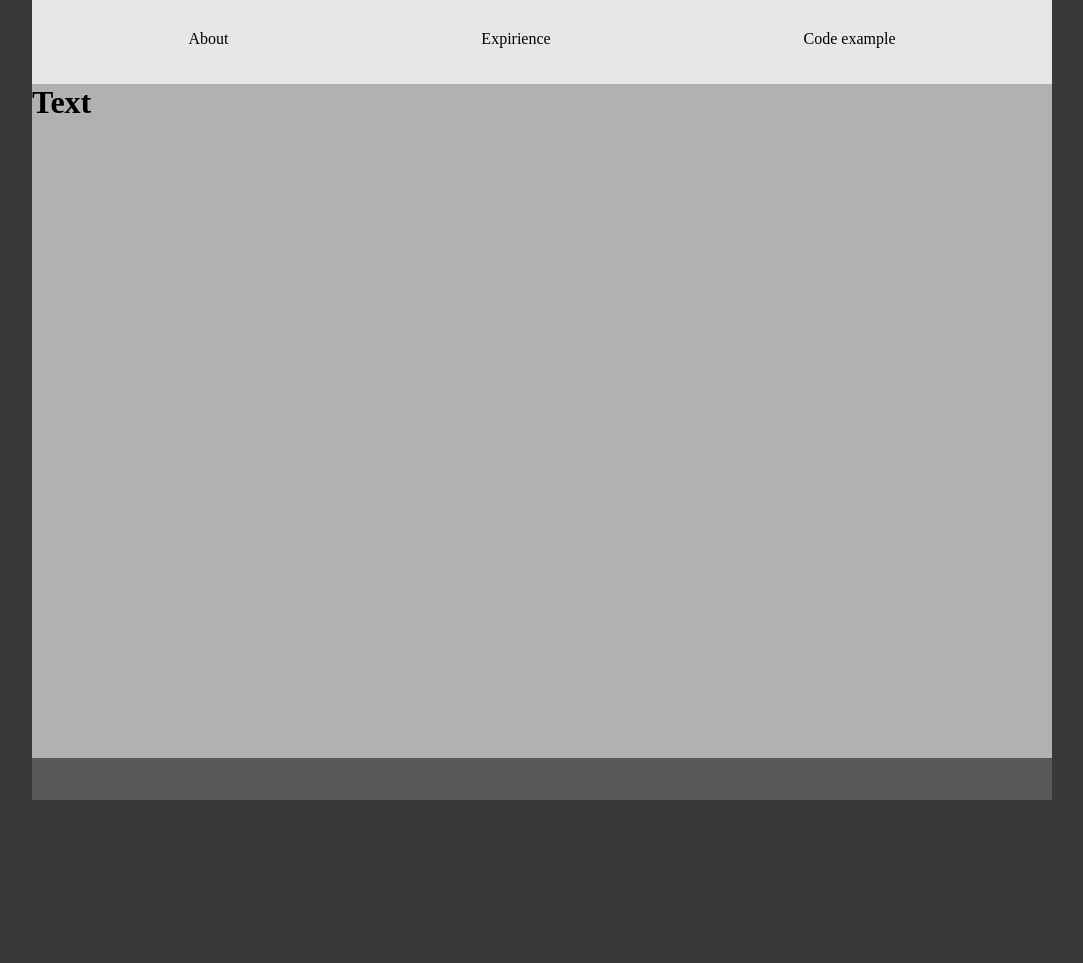
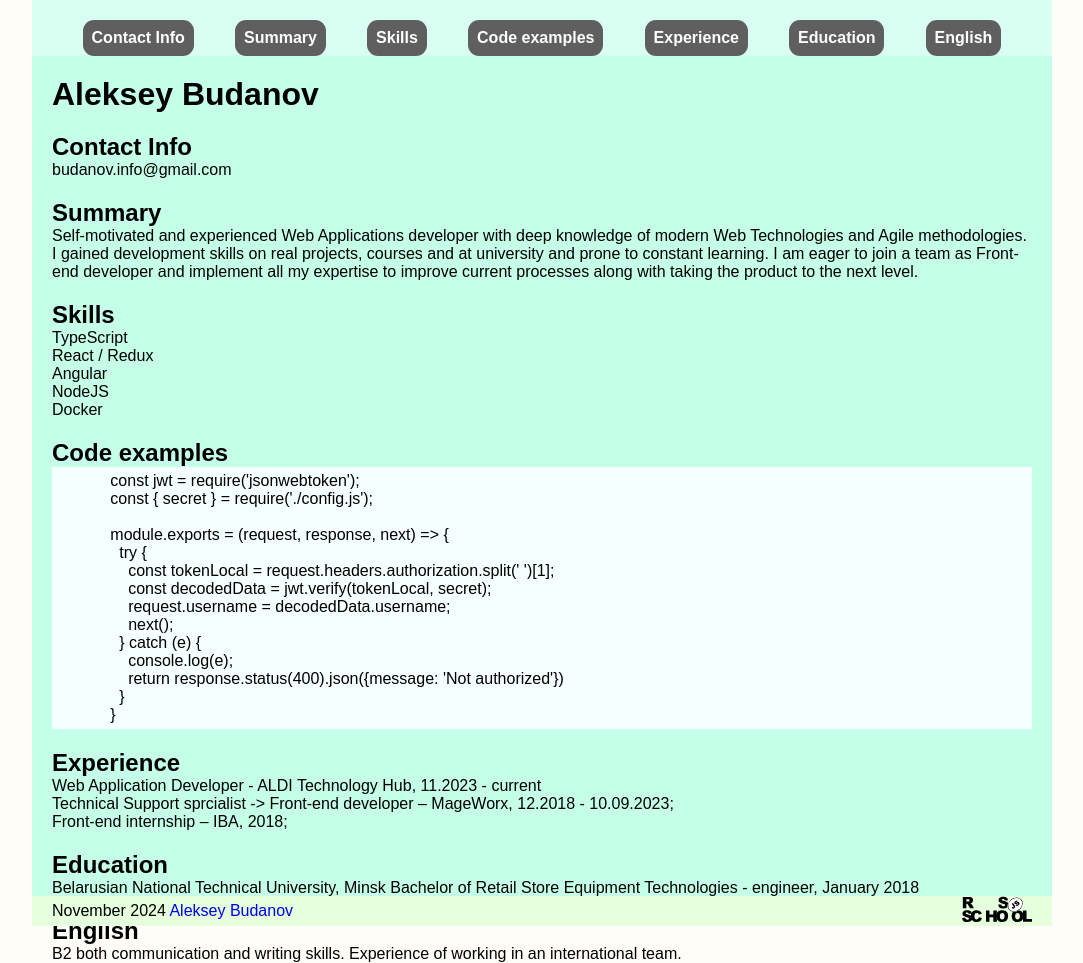
Before and after one commit to AlekseyMinsk/rsschool-cv, a plain HTML site: page index.html in a window 1280 px wide. Shown: the whole page, without its empty margins (98-1181 px from the left). Before the commit the page ends 800 px from the top, so only its background shows below. Drawn offline with Linux system fonts and the light colour scheme.

Commit message:
feat: add content

```diff
--- a/index.html
+++ b/index.html
@@ -5,7 +5,7 @@
 <meta charset="utf-8">
 <meta name="viewport" content="width=device-width, initial-scale=1">
 <title>Aleksey Budanov CV </title>
-<link rel="stylesheet" href="./style/styles.css">
+<link rel="stylesheet" href="./styles/styles.css">
 </head>
 
 <body>
@@ -13,16 +13,91 @@
     <header class="header">
       <nav class="navigation">
         <ul class="nav-links">
-          <li>About</li>
-          <li>Expirience</li>
-          <li>Code example</li>
+          <li>Contact Info</li>
+          <li>Summary</li>
+          <li>Skills</li>
+          <li>Code examples</li>
+          <li>Experience</li>
+          <li>Education</li>
+          <li>English</li>
         </ul>
       </nav>
     </header>
     <main class="main">
-      <h1 class="h1-title">Text</h1>
+      <h1 class="h1-title">Aleksey Budanov</h1>
+      <article>
+        <h2>Contact Info</h2>
+        <p>
+          budanov.info@gmail.com
+        </p>
+      </article>
+      <article>
+        <h2>Summary</h2>
+        <p>
+          Self-motivated and experienced Web Applications developer with deep knowledge of modern Web Technologies and Agile methodologies. I gained development skills on real projects, courses and at university and prone to constant learning. I am eager to join a team as Front-end developer and implement all my expertise to improve current processes along with taking the product to the next level.
+        </p>
+      </article>
+      <article>
+        <h2>Skills</h2>
+        <ul>
+          <li>TypeScript</li>
+          <li>React / Redux</li>
+          <li>Angular</li>
+          <li>NodeJS</li>
+          <li>Docker</li>
+        </ul>
+      </article>
+      <article>
+        <h2>Code examples</h2>
+        <p>
+          <pre>
+            const jwt = require('jsonwebtoken');
+            const { secret } = require('./config.js');
+
+            module.exports = (request, response, next) => {
+              try {
+                const tokenLocal = request.headers.authorization.split(' ')[1];
+                const decodedData = jwt.verify(tokenLocal, secret);
+                request.username = decodedData.username;
+                next();
+              } catch (e) {
+                console.log(e);
+                return response.status(400).json({message: 'Not authorized'})
+              }
+            }
+</pre>
+        </p>
+      </article>
+      <article>
+        <h2>Experience</h2>
+        <p>
+          <ul>
+            <li>Web Application Developer - ALDI Technology Hub, 11.2023 - current</li>
+            <li>Technical Support sprcialist -> Front-end developer – MageWorx, 12.2018 - 10.09.2023;</li>
+            <li>Front-end internship – IBA, 2018;</li>
+          </ul>
+        </p>
+      </article>
+      <article>
+        <h2>Education</h2>
+        <p>Belarusian National Technical University, Minsk
+          Bachelor of Retail Store Equipment Technologies - engineer, January 2018</p>
+      </article>
+      <article>
+        <h2>English</h2>
+        <p>B2 both communication and writing skills. Experience of working in an international team.</p>
+      </article>
     </main>
-    <footer class="footer"></footer>
+    <footer class="footer">
+      <div><span>November 2024</span>
+      <a href="https://github.com/AlekseyMinsk/rsschool-cv/tree/master" target="_blank">Aleksey Budanov</a>
+      </div>
+      <div>
+        <a href="https://rs.school/courses/javascript" target="_blank">
+            <img src="images/rss-logo.svg" alt="RSS logo" loading="lazy" width="70">
+        </a>
+    </div>
+    </footer>
   </div>
 </body>
 
--- a/style/styles.css
+++ /dev/null
@@ -1,43 +0,0 @@
-* {
-  padding: 0;
-  margin: 0;
-}
-ul {
-  list-style: none;
-  list-style-type: none;
-}
-
-html {
-  background-color: rgb(56, 56, 56);
-}
-.container {
-  height: 100vh;
-  display: flex;
-  flex-direction: column;
-  justify-content: space-between;
-  max-width: 1020px;
-  margin: 0 auto;
-  background-color: rgb(145, 145, 145);
-}
-.header {
-  background-color: rgb(231, 231, 231);
-  height: 100px;
-}
-.navigation {
-  margin: 0 30px;
-  height: 100%;
-}
-.nav-links {
-  margin-top: 30px;
-  display: flex;
-  flex-direction: row;
-  justify-content: space-around;
-}
-.main {
-  background-color: rgb(177, 177, 177);
-  height: 100%;
-}
-.footer {
-  height: 50px;
-  background-color: rgb(88, 88, 88);
-}
--- /dev/null
+++ b/styles/styles.css
@@ -0,0 +1,69 @@
+* {
+  padding: 0;
+  margin: 0;
+  font-family: Arial, Helvetica, sans-serif;
+}
+a {
+  text-decoration: none;
+}
+pre {
+  background-color: #f5fffe;
+  padding: 5px;
+}
+ul {
+  list-style: none;
+  list-style-type: none;
+}
+
+html {
+  background-color: rgb(255, 253, 248);
+}
+article {
+  margin: 20px 0;
+}
+.container {
+  height: 100vh;
+  display: flex;
+  flex-direction: column;
+  justify-content: space-between;
+  max-width: 1020px;
+  margin: 0 auto;
+  background-color: rgb(145, 145, 145);
+}
+.header {
+  background-color: rgb(216 255 242);
+  height: 100px;
+}
+.navigation {
+  margin: 0 30px;
+  height: 100%;
+}
+.nav-links {
+  margin-top: 20px;
+  display: flex;
+  flex-direction: row;
+  justify-content: space-around;
+  font-weight: bold;
+}
+.nav-links li {
+  padding: 9px;
+  border-radius: 11px;
+  background-color: #5f5f5f;
+  color: #FFF;
+}
+.nav-links li:hover {
+  scale: 1.1;
+}
+.main {
+  background-color: rgb(198 255 233);;
+  height: 100%;
+  padding: 20px
+}
+.footer {
+  padding: 0 20px;
+  height: 100px;
+  background-color: rgb(230 255 220);
+  display: flex;
+  justify-content: space-between;
+  align-items: center;
+}
```
Also changed, not shown: images/rss-logo.svg (added).
